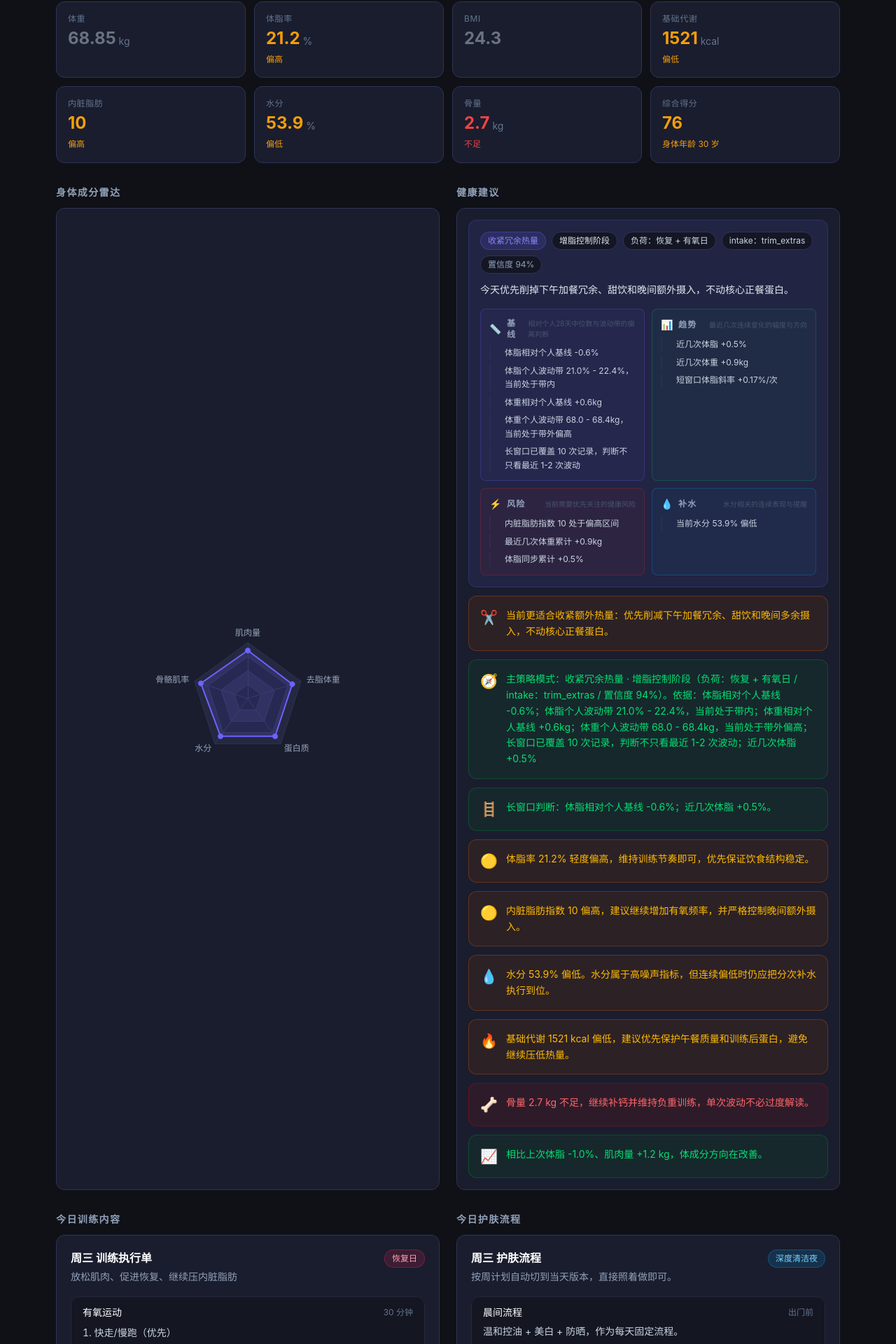
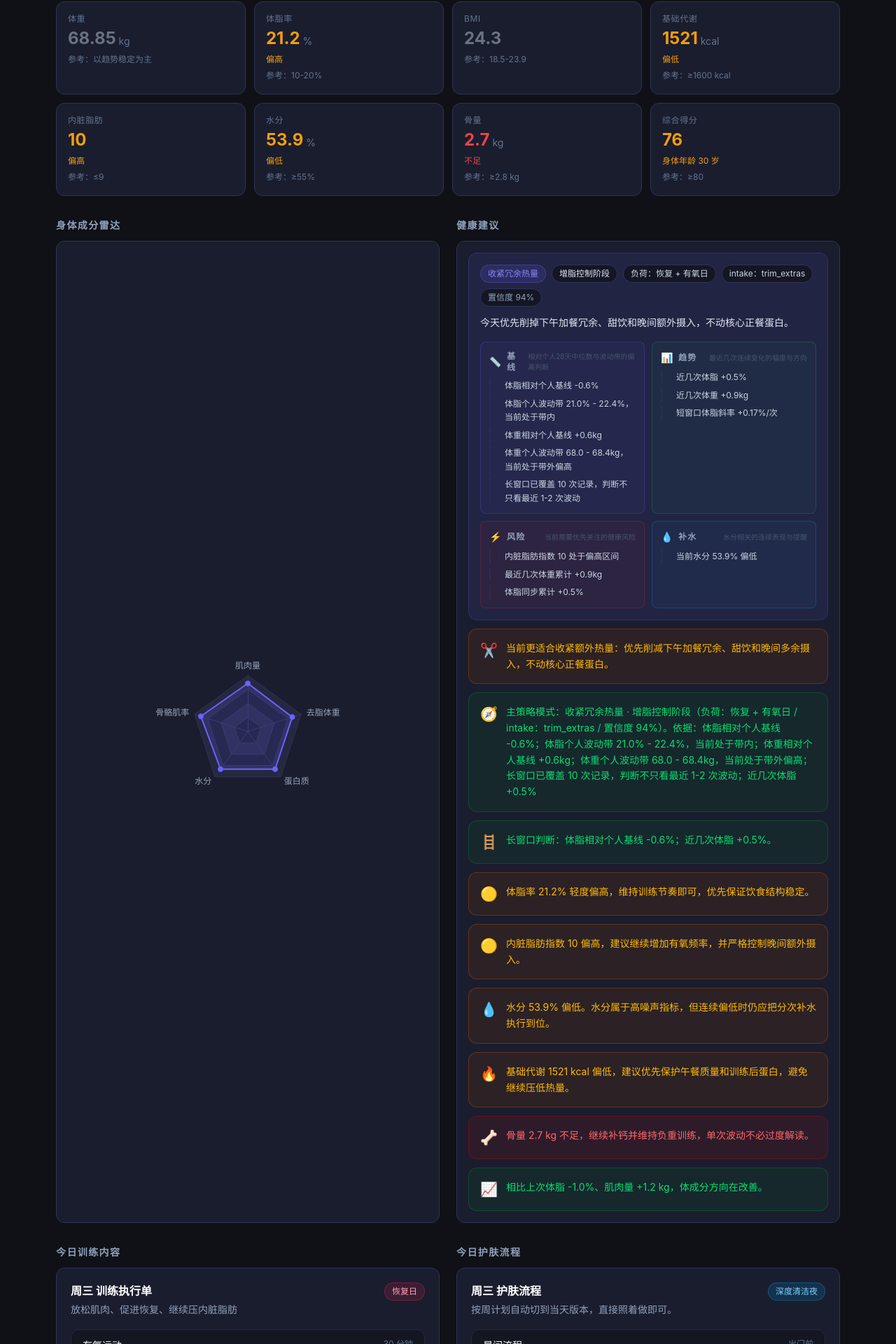
Before and after one commit to hc-xshh/body-dashboard, a React (Vite) app: page / in a window 1280 px wide. Shown: the part 553-2473 px from the top of the page at 70% size. Built offline with nearby package versions, Linux system fonts and the light colour scheme.

Commit message:
Add rest intervals and metric reference hints

```diff
--- a/src/App.jsx
+++ b/src/App.jsx
@@ -64,6 +64,17 @@ const trendMetrics2 = [
   { key: 'water', label: '水分(%)' },
   { key: 'leanBodyMass', label: '去脂体重(kg)' },
 ]
+
+const metricReferenceMap = {
+  weight: '以趋势稳定为主',
+  bodyFat: '10-20%',
+  bmi: '18.5-23.9',
+  bmr: '≥1600 kcal',
+  visceralFat: '≤9',
+  water: '≥55%',
+  bone: '≥2.8 kg',
+  score: '≥80',
+}
 
 const skincareItems = [
   {
@@ -152,14 +163,14 @@ export default function App() {
         <section id="story-status" className="scroll-mt-24">
           <h2 className="text-sm font-semibold text-slate-400 uppercase tracking-widest mb-3">核心指标</h2>
           <div className="grid grid-cols-2 sm:grid-cols-4 gap-3">
-            <MetricCard label="体重" value={latest.weight} unit="kg" status="na" />
-            <MetricCard label="体脂率" value={latest.bodyFat} unit="%" status={getBodyFatStatus(latest.bodyFat)} sub={latest.bodyFat > 20 ? '偏高' : '正常'} />
-            <MetricCard label="BMI" value={latest.bmi} status="na" />
-            <MetricCard label="基础代谢" value={latest.bmr} unit="kcal" status={getBMRStatus(latest.bmr)} sub={latest.bmr < 1550 ? '偏低' : '正常'} />
-            <MetricCard label="内脏脂肪" value={latest.visceralFat} status={getVisceralFatStatus(latest.visceralFat)} sub={latest.visceralFat >= 10 ? '偏高' : '正常'} />
-            <MetricCard label="水分" value={latest.water} unit="%" status={getWaterStatus(latest.water)} sub={latest.water < 55 ? '偏低' : '正常'} />
-            <MetricCard label="骨量" value={latest.bone} unit="kg" status={getBoneStatus(latest.bone)} sub={latest.bone < 2.8 ? '不足' : '正常'} />
-            <MetricCard label="综合得分" value={latest.score} status={getScoreStatus(latest.score)} sub={`身体年龄 ${latest.bodyAge ?? '—'} 岁`} />
+            <MetricCard label="体重" value={latest.weight} unit="kg" status="na" reference={metricReferenceMap.weight} />
+            <MetricCard label="体脂率" value={latest.bodyFat} unit="%" status={getBodyFatStatus(latest.bodyFat)} sub={latest.bodyFat > 20 ? '偏高' : '正常'} reference={metricReferenceMap.bodyFat} />
+            <MetricCard label="BMI" value={latest.bmi} status="na" reference={metricReferenceMap.bmi} />
+            <MetricCard label="基础代谢" value={latest.bmr} unit="kcal" status={getBMRStatus(latest.bmr)} sub={latest.bmr < 1550 ? '偏低' : '正常'} reference={metricReferenceMap.bmr} />
+            <MetricCard label="内脏脂肪" value={latest.visceralFat} status={getVisceralFatStatus(latest.visceralFat)} sub={latest.visceralFat >= 10 ? '偏高' : '正常'} reference={metricReferenceMap.visceralFat} />
+            <MetricCard label="水分" value={latest.water} unit="%" status={getWaterStatus(latest.water)} sub={latest.water < 55 ? '偏低' : '正常'} reference={metricReferenceMap.water} />
+            <MetricCard label="骨量" value={latest.bone} unit="kg" status={getBoneStatus(latest.bone)} sub={latest.bone < 2.8 ? '不足' : '正常'} reference={metricReferenceMap.bone} />
+            <MetricCard label="综合得分" value={latest.score} status={getScoreStatus(latest.score)} sub={`身体年龄 ${latest.bodyAge ?? '—'} 岁`} reference={metricReferenceMap.score} />
           </div>
         </section>
 
@@ -188,6 +199,7 @@ export default function App() {
               reminders={[
                 '先完成今天卡片里的内容，再去看趋势图，不要反过来。',
                 '恢复日也算执行日，今天的目标是促进恢复，不是硬凑训练量。',
+                '力量训练模块按卡片里的组间休息执行，尽量不要边刷手机边把休息拖太长。',
               ]}
               badge={trainingPlan.badge}
               accent="rose"
@@ -257,37 +269,20 @@ export default function App() {
                 </tr>
               </thead>
               <tbody>
-                {sorted.map((d, i) => {
-                  const decision = historyDecisionMap.get(d.date)
-
+                {sorted.map((row) => {
+                  const decision = historyDecisionMap.get(row.date)
                   return (
-                    <tr key={d.date} className={`border-b border-dark-700 hover:bg-dark-700/50 transition-colors ${i === 0 ? 'text-white' : 'text-slate-400'}`}>
-                      <td className="px-4 py-3 font-medium">{d.date}<span className="text-slate-600 text-xs ml-1">{d.weekday}</span></td>
-                      <td className="px-4 py-3 min-w-[220px]">
-                        {decision ? (
-                          <div className="flex flex-col gap-1">
-                            <div className="flex flex-wrap gap-1.5">
-                              <span className="inline-flex rounded-full border border-accent/30 bg-accent/10 px-2 py-0.5 text-[11px] text-accent-light">
-                                {decision.stageLabel}
-                              </span>
-                              <span className="inline-flex rounded-full border border-dark-600 bg-dark-900/70 px-2 py-0.5 text-[11px] text-slate-200">
-                                {decision.badge}
-                              </span>
-                            </div>
-                            <div className="text-xs text-slate-500">
-                              {decision.trainingLoadLabel} · intake={decision.intakeStrategy}
-                            </div>
-                          </div>
-                        ) : '—'}
-                      </td>
-                      <td className="px-4 py-3">{d.weight ?? '—'}</td>
-                      <td className="px-4 py-3">{d.bodyFat ?? '—'}</td>
-                      <td className="px-4 py-3">{d.bmi ?? '—'}</td>
-                      <td className="px-4 py-3">{d.muscle ?? '—'}</td>
-                      <td className="px-4 py-3">{d.visceralFat ?? '—'}</td>
-                      <td className="px-4 py-3">{d.water ?? '—'}</td>
-                      <td className="px-4 py-3">{d.bone ?? '—'}</td>
-                      <td className="px-4 py-3">{d.score ?? '—'}</td>
+                    <tr key={`${row.date}-${row.time ?? ''}`} className="border-b border-dark-700/70 last:border-b-0">
+                      <td className="px-4 py-3 text-slate-300">{row.date}</td>
+                      <td className="px-4 py-3 text-slate-300">{decision ? `${decision.stageLabel} / ${decision.badge}` : '—'}</td>
+                      <td className="px-4 py-3 text-slate-300">{row.weight}</td>
+                      <td className="px-4 py-3 text-slate-300">{row.bodyFat}</td>
+                      <td className="px-4 py-3 text-slate-300">{row.bmi}</td>
+                      <td className="px-4 py-3 text-slate-300">{row.muscle}</td>
+                      <td className="px-4 py-3 text-slate-300">{row.visceralFat}</td>
+                      <td className="px-4 py-3 text-slate-300">{row.water}</td>
+                      <td className="px-4 py-3 text-slate-300">{row.bone}</td>
+                      <td className="px-4 py-3 text-slate-300">{row.score}</td>
                     </tr>
                   )
                 })}
@@ -296,7 +291,7 @@ export default function App() {
           </div>
         </section>
 
-        <footer className="text-center text-xs text-slate-700 pb-4">
+        <footer className="pb-3 text-center text-xs leading-relaxed text-slate-500 sm:pb-4">
           数据由 Hermes Agent 自动解析体测截图生成 · 饮食/训练/护肤建议基于 Obsidian 现有方案 + 当日体测动态展示 · 仅供个人参考
         </footer>
       </main>
--- a/src/components/DailyPlanPanel.jsx
+++ b/src/components/DailyPlanPanel.jsx
@@ -36,8 +36,15 @@ export default function DailyPlanPanel({ title, subtitle, items = [], reminders
       <div className={compact ? 'space-y-3' : 'space-y-4'}>
         {items.map((item, index) => (
           <div key={`${item.title}-${index}`} className="rounded-xl border border-dark-700 bg-dark-900/50 px-3.5 py-3 sm:px-4">
-            <div className="mb-1.5 flex flex-col gap-1.5 sm:flex-row sm:items-center sm:justify-between sm:gap-3">
-              <div className="text-sm font-medium text-white">{item.title}</div>
+            <div className="mb-1.5 flex flex-col gap-2 sm:flex-row sm:items-start sm:justify-between sm:gap-3">
+              <div>
+                <div className="text-sm font-medium text-white">{item.title}</div>
+                {item.rest && (
+                  <div className="mt-1 inline-flex rounded-full border border-rose-500/20 bg-rose-500/10 px-2 py-0.5 text-[11px] text-rose-200">
+                    组间休息：{item.rest}
+                  </div>
+                )}
+              </div>
               {item.time && <div className="text-xs text-slate-500 sm:whitespace-nowrap">{item.time}</div>}
             </div>
             {item.detail && <p className="text-sm leading-relaxed text-slate-300">{item.detail}</p>}
--- a/src/components/MetricCard.jsx
+++ b/src/components/MetricCard.jsx
@@ -1,6 +1,6 @@
 import { STATUS_COLOR } from '../utils/healthAnalysis'
 
-export default function MetricCard({ label, value, unit, status, sub }) {
+export default function MetricCard({ label, value, unit, status, sub, reference }) {
   const color = STATUS_COLOR[status] ?? '#94a3b8'
   return (
     <div className="bg-dark-800 rounded-xl p-3.5 sm:p-4 flex flex-col gap-1 border border-dark-600 hover:border-accent/50 transition-colors">
@@ -12,6 +12,7 @@ export default function MetricCard({ label, value, unit, status, sub }) {
         {unit && <span className="mb-0.5 text-xs text-slate-500 sm:text-sm">{unit}</span>}
       </div>
       {sub && <span className="text-[11px] leading-relaxed sm:text-xs" style={{ color }}>{sub}</span>}
+      {reference && <span className="text-[11px] leading-relaxed text-slate-500 sm:text-xs">参考：{reference}</span>}
     </div>
   )
 }
--- a/src/data/dailyPlans.js
+++ b/src/data/dailyPlans.js
@@ -36,8 +36,8 @@ const trainingPlans = {
     subtitle: '胸 / 肩 / 三头 + 上腹直肌',
     items: [
       { title: '热身', time: '5-8 分钟', steps: ['肩部环绕 前后各10次', '手臂画圈 前后各10次', '弹力带肩外旋 2×15', '墙壁俯卧撑 2×10', '手腕环绕 各方向10次'] },
-      { title: '主训练', time: '约 25-35 分钟', steps: ['俯卧撑（手放哑铃上）3×10-15', '哑铃推举（坐姿）3×12', '哑铃侧平举 3×15', '钻石俯卧撑 3×8-12', '俯身哑铃划船 3×12/臂'] },
-      { title: '腹肌', time: '训练后', steps: ['哑铃卷腹 3×15'] },
+      { title: '主训练', time: '约 25-35 分钟', rest: '60-90 秒', steps: ['俯卧撑（手放哑铃上）3×10-15', '哑铃推举（坐姿）3×12', '哑铃侧平举 3×15', '钻石俯卧撑 3×8-12', '俯身哑铃划船 3×12/臂'] },
+      { title: '腹肌', time: '训练后', rest: '45-60 秒', steps: ['哑铃卷腹 3×15'] },
       { title: '拉伸', time: '5-10 分钟', steps: ['门框胸肌拉伸', '过头三头拉伸', '交叉肩后束拉伸', '婴儿式'] },
     ],
   },
@@ -47,8 +47,8 @@ const trainingPlans = {
     subtitle: '腿 / 臀 + 下腹直肌',
     items: [
       { title: '热身', time: '5-8 分钟', steps: ['原地高抬腿 30秒', '髋关节环绕 每侧10次', '徒手深蹲 2×10', '弓步转体 每侧8次', '臀桥 2×10', '单腿平衡 每侧20秒'] },
-      { title: '主训练', time: '约 30-40 分钟', steps: ['高脚杯深蹲（壶铃）4×12', '保加利亚分腿蹲 3×10/腿', '箭步蹲（手持哑铃）3×8/腿', '罗马尼亚硬拉（哑铃）3×12', '壶铃摆荡 3×15-20', '平板支撑 3×45秒', '死虫式 3×10/侧'] },
-      { title: '腹肌', time: '训练后', steps: ['反向卷腹 3×12'] },
+      { title: '主训练', time: '约 30-40 分钟', rest: '75-90 秒', steps: ['高脚杯深蹲（壶铃）4×12', '保加利亚分腿蹲 3×10/腿', '箭步蹲（手持哑铃）3×8/腿', '罗马尼亚硬拉（哑铃）3×12', '壶铃摆荡 3×15-20', '平板支撑 3×45秒', '死虫式 3×10/侧'] },
+      { title: '腹肌', time: '训练后', rest: '45-60 秒', steps: ['反向卷腹 3×12'] },
       { title: '拉伸', time: '5-10 分钟', steps: ['坐姿前屈', '鸽子式', '股四头肌拉伸', '青蛙趴'] },
     ],
   },
@@ -69,8 +69,8 @@ const trainingPlans = {
     subtitle: '背 / 二头 + 腹斜肌',
     items: [
       { title: '热身', time: '5-8 分钟', steps: ['肩部环绕 前后各10次', '弹力带肩外旋 2×15', '肩胛骨收缩（空手）2×15', '死虫式 1×10'] },
-      { title: '主训练', time: '约 25-35 分钟', steps: ['俯身宽握哑铃划船 4×12', '单臂哑铃划船 3×12/臂', '双手哑铃俯身划船 3×15', '哑铃弯举 3×15', '锤式弯举 3×12'] },
-      { title: '腹肌', time: '训练后', steps: ['俄罗斯转体（持哑铃）3×20'] },
+      { title: '主训练', time: '约 25-35 分钟', rest: '60-90 秒', steps: ['俯身宽握哑铃划船 4×12', '单臂哑铃划船 3×12/臂', '双手哑铃俯身划船 3×15', '哑铃弯举 3×15', '锤式弯举 3×12'] },
+      { title: '腹肌', time: '训练后', rest: '45-60 秒', steps: ['俄罗斯转体（持哑铃）3×20'] },
       { title: '拉伸', time: '5-10 分钟', steps: ['婴儿式', '二头肌拉伸（靠墙）', '抱膝滚动', '颈部侧屈拉伸'] },
     ],
   },
@@ -80,8 +80,8 @@ const trainingPlans = {
     subtitle: '肩部强化 + 腹肌全面刺激',
     items: [
       { title: '热身', time: '5-8 分钟', steps: ['肩部环绕 前后各15次', '手臂画圈 前后各10次', '弹力带肩外旋 2×15', '俯身Y字上举 2×15', '俯身W字收缩 2×15', '墙壁俯卧撑 2×10', '死虫式 1×10'] },
-      { title: '主训练', time: '约 20-30 分钟', steps: ['阿诺德推举 3×12', '哑铃前平举 3×12', '俯身哑铃飞鸟 3×15'] },
-      { title: '腹肌专项', time: '15 分钟', steps: ['卷腹 3×15', '反向卷腹 3×15', '俄罗斯转体 3×20', '侧平板支撑 3×30秒/侧', '平板支撑 2×60秒'] },
+      { title: '主训练', time: '约 20-30 分钟', rest: '60-75 秒', steps: ['阿诺德推举 3×12', '哑铃前平举 3×12', '俯身哑铃飞鸟 3×15'] },
+      { title: '腹肌专项', time: '15 分钟', rest: '45-60 秒', steps: ['卷腹 3×15', '反向卷腹 3×15', '俄罗斯转体 3×20', '侧平板支撑 3×30秒/侧', '平板支撑 2×60秒'] },
       { title: '拉伸', time: '5-10 分钟', steps: ['交叉肩后束拉伸', '过头三头拉伸', '颈部拉伸', '婴儿式'] },
     ],
   },
```
